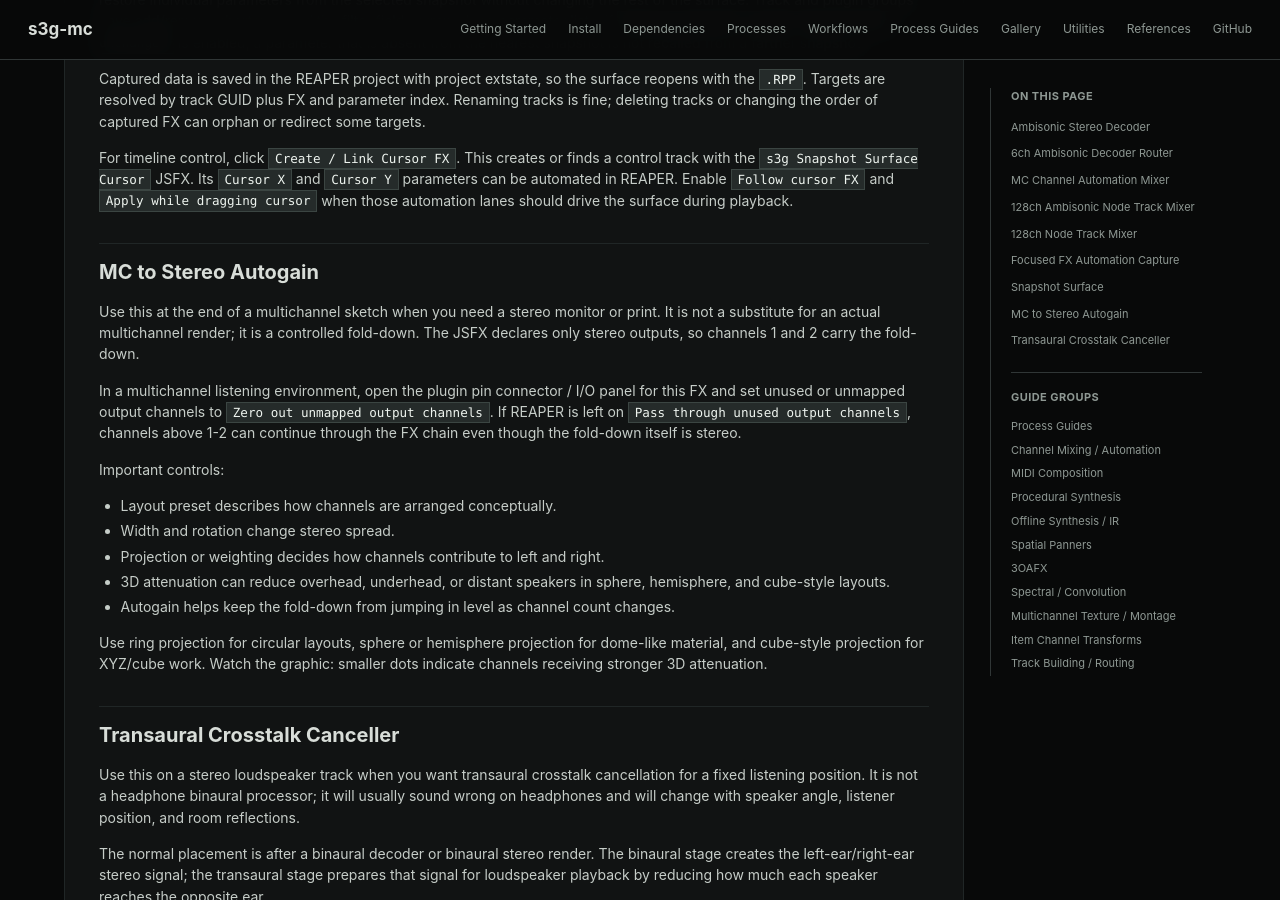
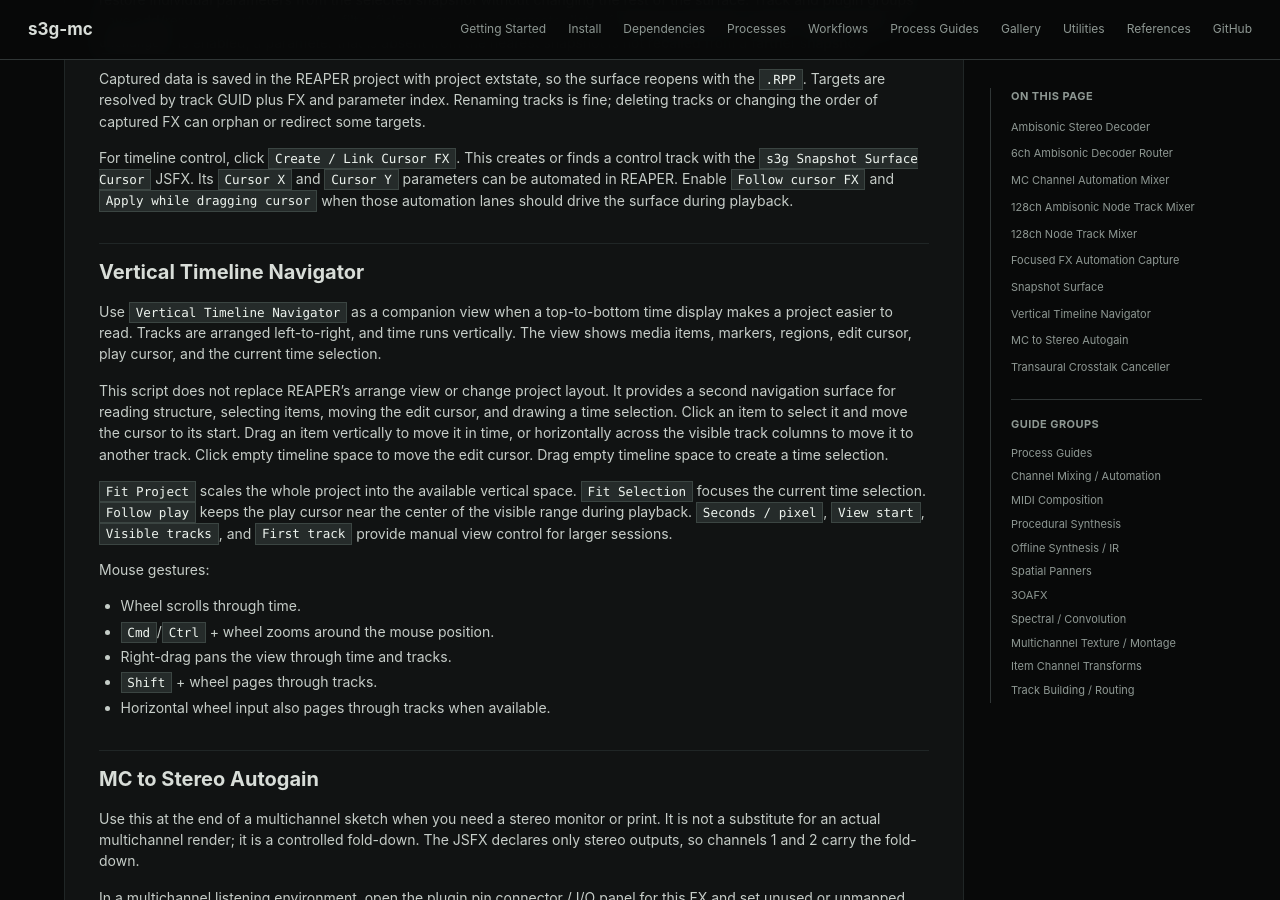
Before and after one commit to s3g/s3g-mc, a Jekyll site: the page built from docs/process-guides-channel-mixing.md, in a window 1280 px wide and 900 px high, scrolled down 4635 px. Built offline with Jekyll 4.4.1, drawn with Linux system fonts in a browser that asks for light colours.

Commit message:
vertical timeline

```diff
--- a/docs/process-guides-channel-mixing.md
+++ b/docs/process-guides-channel-mixing.md
@@ -23,6 +23,8 @@ toc:
     href: "#focused-fx-automation-capture"
   - title: Snapshot Surface
     href: "#snapshot-surface"
+  - title: Vertical Timeline Navigator
+    href: "#vertical-timeline-navigator"
   - title: MC to Stereo Autogain
     href: "#mc-to-stereo-autogain"
   - title: Transaural Crosstalk Canceller
@@ -316,6 +318,36 @@ control track with the `s3g Snapshot Surface Cursor` JSFX. Its `Cursor X` and
 surface during playback.
 
 
+## Vertical Timeline Navigator
+
+Use `Vertical Timeline Navigator` as a companion view when a top-to-bottom time
+display makes a project easier to read. Tracks are arranged left-to-right, and
+time runs vertically. The view shows media items, markers, regions, edit cursor,
+play cursor, and the current time selection.
+
+This script does not replace REAPER's arrange view or change project layout. It
+provides a second navigation surface for reading structure, selecting items,
+moving the edit cursor, and drawing a time selection. Click an item to select it
+and move the cursor to its start. Drag an item vertically to move it in time,
+or horizontally across the visible track columns to move it to another track.
+Click empty timeline space to move the edit cursor. Drag empty timeline space
+to create a time selection.
+
+`Fit Project` scales the whole project into the available vertical space.
+`Fit Selection` focuses the current time selection. `Follow play` keeps the
+play cursor near the center of the visible range during playback. `Seconds /
+pixel`, `View start`, `Visible tracks`, and `First track` provide manual view
+control for larger sessions.
+
+Mouse gestures:
+
+- Wheel scrolls through time.
+- `Cmd`/`Ctrl` + wheel zooms around the mouse position.
+- Right-drag pans the view through time and tracks.
+- `Shift` + wheel pages through tracks.
+- Horizontal wheel input also pages through tracks when available.
+
+
 
 ## MC to Stereo Autogain
 
```
Also changed, not shown: docs/index.md (+1 -1 lines), docs/tools.md (+7 -3 lines), README.md, 1 other file.
